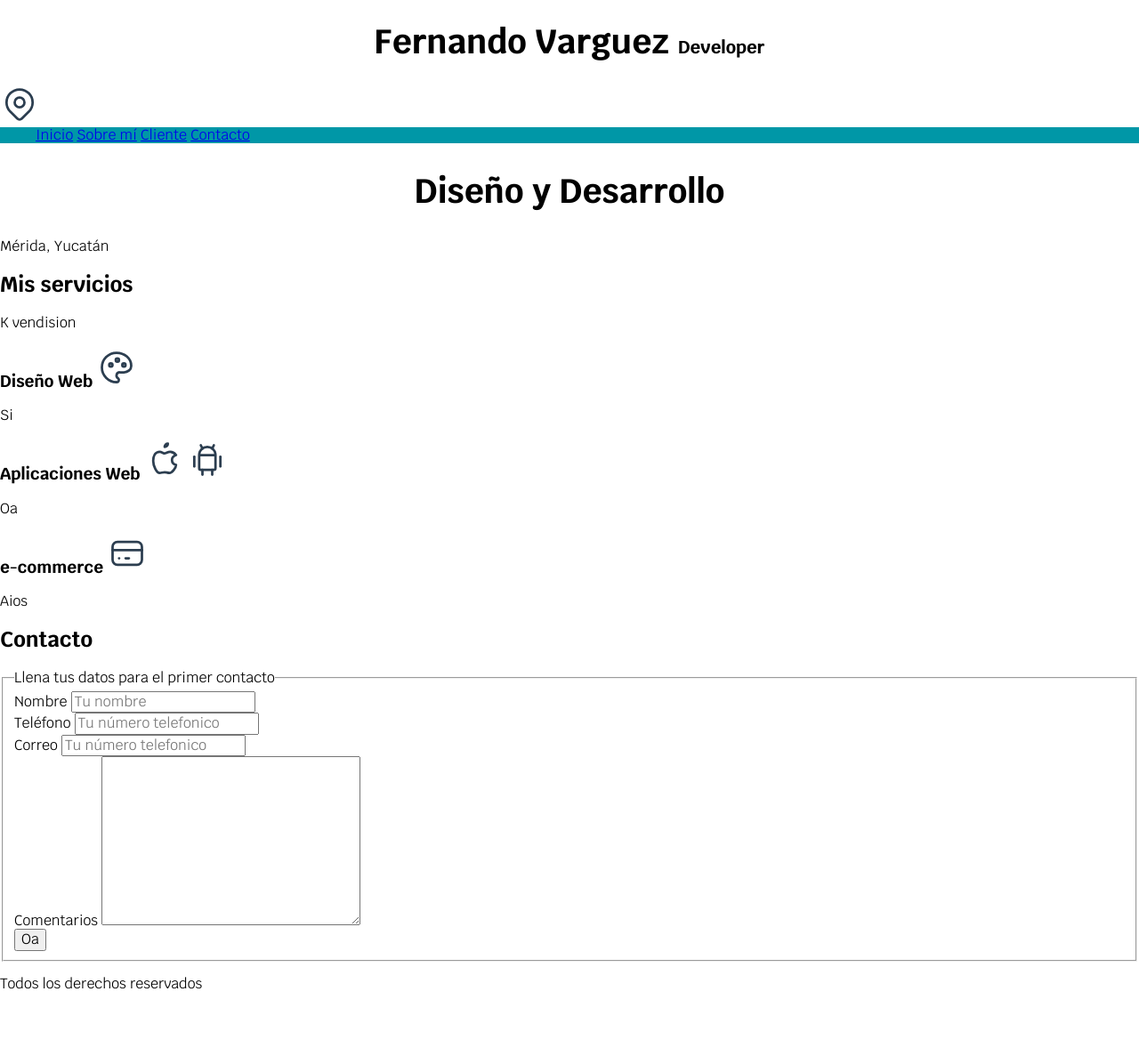
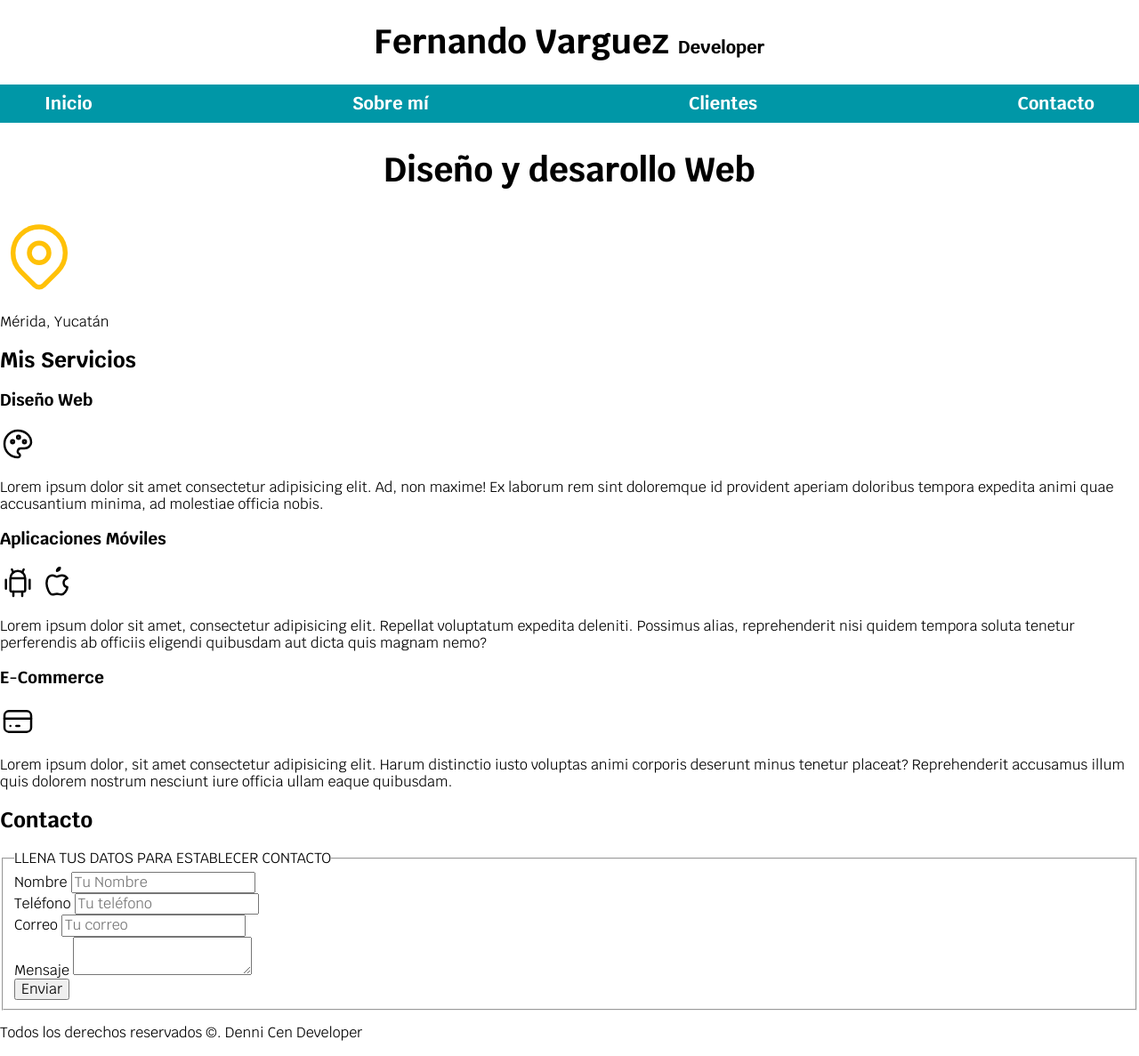
Before and after one commit to AtypicalVz/Developer-Website, a plain HTML site: page index.html in a window 1280 px wide. Shown: the whole page at 89% size. Before the commit the page ends 1131 px from the top, so only its background shows below. Drawn offline with Linux system fonts and the light colour scheme.

Commit message:
Update Query

```diff
--- a/index.html
+++ b/index.html
@@ -1,64 +1,67 @@
 <!DOCTYPE html>
-<html lang="en">
+<html lang="es">
 <head>
     <meta charset="UTF-8">
     <meta name="viewport" content="width=device-width, initial-scale=1.0">
-    <title>Atypical</title>
-    <link rel="stylesheet" href="/main/normalize.css">
+    <title>Web Freelancer</title>
+    <link rel="preload" href="main/normalize.css" as="style">
+    <link rel="stylesheet" href="main/normalize.css">
     <link rel="preconnect" href="https://fonts.googleapis.com">
     <link rel="preconnect" href="https://fonts.gstatic.com" crossorigin>
     <link href="https://fonts.googleapis.com/css2?family=Krub:wght@400;700&display=swap" rel="stylesheet">
-    <link rel="stylesheet" href="/main/main.css">
-    <link rel="preload" href="/css/main.css" as="style">
+    <link rel="preload" href="main/main.css" as="style"> <!-- tenga un mejor rendimiento -->
+    <link rel="stylesheet" href="main/main.css">
 </head>
+<body>
+    <header>
+        <h1 class="titulo">Fernando Varguez <span>Developer</span></h1>
+    </header>
 
-    <h1 class="title"> Fernando Varguez <span>Developer</span></h1>
-    <header>
-<body>
 
-        <svg xmlns="http://www.w3.org/2000/svg" class="icon icon-tabler icon-tabler-map-pin" width="44" height="44" viewBox="0 0 24 24" stroke-width="1.5" stroke="#2c3e50" fill="none" stroke-linecap="round" stroke-linejoin="round">
+    <div class="nav-bg">
+        <nav class="navegacion-principal contenedor"> <!-- recomendado max 3 clases -->
+                <a href="">Inicio</a>
+                <a href="">Sobre mí</a>
+                <a href="">Clientes</a>
+                <a href="">Contacto</a>
+        </nav>
+    </div>
+
+    <section>
+        <h2 class="titulo">Diseño y desarollo Web</h2>
+        <svg xmlns="http://www.w3.org/2000/svg" class="icon icon-tabler icon-tabler-map-pin" width="88" height="88" viewBox="0 0 24 24" stroke-width="1.5" stroke="#FFC107" fill="none" stroke-linecap="round" stroke-linejoin="round">
             <path stroke="none" d="M0 0h24v24H0z" fill="none"/>
             <path d="M9 11a3 3 0 1 0 6 0a3 3 0 0 0 -6 0" />
             <path d="M17.657 16.657l-4.243 4.243a2 2 0 0 1 -2.827 0l-4.244 -4.243a8 8 0 1 1 11.314 0z" />
           </svg>
 
-    </header>
-<div class="nav-bg">
-    <nav class="navegacion-principal contenedor">
+    </section>
 
-            <a href="#">Inicio</a>
-            <a href="#">Sobre mí</a>
-            <a href="#">Cliente</a>
-            <a href="#">Contacto</a>
+    <main>
+        <p>Mérida, Yucatán</p>
 
-    </nav>
-</div>
+        <h2>Mis Servicios</h2>
+
+        <!-- Seccion de diseño -->
         <section>
-        <h2 class="title">Diseño y Desarrollo </h2>
-
-        <p>Mérida, Yucatán</p>
-        <h2>Mis servicios</h2>
-        <p>K vendision</p>
-        <section>
-        <h3>Diseño Web
-            <svg xmlns="http://www.w3.org/2000/svg" class="icon icon-tabler icon-tabler-palette" width="44" height="44" viewBox="0 0 24 24" stroke-width="1.5" stroke="#2c3e50" fill="none" stroke-linecap="round" stroke-linejoin="round">
+                <h3>Diseño Web</h3>
+                <!--Logo web-->
+                <svg xmlns="http://www.w3.org/2000/svg" class="icon icon-tabler icon-tabler-palette" width="40" height="40" viewBox="0 0 24 24" stroke-width="1.5" stroke="#000000" fill="none" stroke-linecap="round" stroke-linejoin="round">
                     <path stroke="none" d="M0 0h24v24H0z" fill="none"/>
                     <path d="M12 21a9 9 0 0 1 0 -18c4.97 0 9 3.582 9 8c0 1.06 -.474 2.078 -1.318 2.828c-.844 .75 -1.989 1.172 -3.182 1.172h-2.5a2 2 0 0 0 -1 3.75a1.3 1.3 0 0 1 -1 2.25" />
                     <path d="M8.5 10.5m-1 0a1 1 0 1 0 2 0a1 1 0 1 0 -2 0" />
                     <path d="M12.5 7.5m-1 0a1 1 0 1 0 2 0a1 1 0 1 0 -2 0" />
                     <path d="M16.5 10.5m-1 0a1 1 0 1 0 2 0a1 1 0 1 0 -2 0" />
                 </svg>
-        </h3>
-        <p>Si</p>
+                <p>Lorem ipsum dolor sit amet consectetur adipisicing elit. Ad, non maxime! Ex laborum rem sint doloremque id provident aperiam doloribus tempora expedita animi quae accusantium minima, ad molestiae officia nobis.</p>
         </section>
+
+        <!-- Seccion de aplicaciones móviles -->
         <section>
-        <h3>Aplicaciones Web
-            <svg xmlns="http://www.w3.org/2000/svg" class="icon icon-tabler icon-tabler-brand-apple" width="44" height="44" viewBox="0 0 24 24" stroke-width="1.5" stroke="#2c3e50" fill="none" stroke-linecap="round" stroke-linejoin="round">
-                <path stroke="none" d="M0 0h24v24H0z" fill="none"/>
-                <path d="M9 7c-3 0 -4 3 -4 5.5c0 3 2 7.5 4 7.5c1.088 -.046 1.679 -.5 3 -.5c1.312 0 1.5 .5 3 .5s4 -3 4 -5c-.028 -.01 -2.472 -.403 -2.5 -3c-.019 -2.17 2.416 -2.954 2.5 -3c-1.023 -1.492 -2.951 -1.963 -3.5 -2c-1.433 -.111 -2.83 1 -3.5 1c-.68 0 -1.9 -1 -3 -1z" />
-                <path d="M12 4a2 2 0 0 0 2 -2a2 2 0 0 0 -2 2" />
-              </svg>
-              <svg xmlns="http://www.w3.org/2000/svg" class="icon icon-tabler icon-tabler-brand-android" width="44" height="44" viewBox="0 0 24 24" stroke-width="1.5" stroke="#2c3e50" fill="none" stroke-linecap="round" stroke-linejoin="round">
+                <h3>Aplicaciones Móviles</h3>
+
+                <!--Logo de android-->
+                <svg xmlns="http://www.w3.org/2000/svg" class="icon icon-tabler icon-tabler-brand-android" width="40" height="40" viewBox="0 0 24 24" stroke-width="1.5" stroke="#000000" fill="none" stroke-linecap="round" stroke-linejoin="round">
                     <path stroke="none" d="M0 0h24v24H0z" fill="none"/>
                     <path d="M4 10l0 6" />
                     <path d="M20 10l0 6" />
@@ -68,52 +71,92 @@
                     <path d="M9 18l0 3" />
                     <path d="M15 18l0 3" />
                   </svg>
-        </h3>
-        <p>Oa</p>
+
+
+                <!--logo de apple -->
+                <svg xmlns="http://www.w3.org/2000/svg" class="icon icon-tabler icon-tabler-brand-apple" width="40" height="40" viewBox="0 0 24 24" stroke-width="1.5" stroke="#000000" fill="none" stroke-linecap="round" stroke-linejoin="round">
+                    <path stroke="none" d="M0 0h24v24H0z" fill="none"/>
+                    <path d="M9 7c-3 0 -4 3 -4 5.5c0 3 2 7.5 4 7.5c1.088 -.046 1.679 -.5 3 -.5c1.312 0 1.5 .5 3 .5s4 -3 4 -5c-.028 -.01 -2.472 -.403 -2.5 -3c-.019 -2.17 2.416 -2.954 2.5 -3c-1.023 -1.492 -2.951 -1.963 -3.5 -2c-1.433 -.111 -2.83 1 -3.5 1c-.68 0 -1.9 -1 -3 -1z" />
+                    <path d="M12 4a2 2 0 0 0 2 -2a2 2 0 0 0 -2 2" />
+                  </svg>
+                <p>Lorem ipsum dolor sit amet, consectetur adipisicing elit. Repellat voluptatum expedita deleniti. Possimus alias, reprehenderit nisi quidem tempora soluta tenetur perferendis ab officiis eligendi quibusdam aut dicta quis magnam nemo?</p>
         </section>
+
+
+        <!-- Seccion de E-commerce -->
         <section>
-        <h3>e-commerce
-            <svg xmlns="http://www.w3.org/2000/svg" class="icon icon-tabler icon-tabler-credit-card" width="44" height="44" viewBox="0 0 24 24" stroke-width="1.5" stroke="#2c3e50" fill="none" stroke-linecap="round" stroke-linejoin="round">
+                <h3>E-Commerce</h3>
+                <!--Logo e-commerce-->
+                <svg xmlns="http://www.w3.org/2000/svg" class="icon icon-tabler icon-tabler-credit-card" width="40" height="40" viewBox="0 0 24 24" stroke-width="1.5" stroke="#000000" fill="none" stroke-linecap="round" stroke-linejoin="round">
                     <path stroke="none" d="M0 0h24v24H0z" fill="none"/>
                     <path d="M3 5m0 3a3 3 0 0 1 3 -3h12a3 3 0 0 1 3 3v8a3 3 0 0 1 -3 3h-12a3 3 0 0 1 -3 -3z" />
                     <path d="M3 10l18 0" />
                     <path d="M7 15l.01 0" />
                     <path d="M11 15l2 0" />
                   </svg>
-        </h3>
-        <p>Aios</p>
+
+                <p>Lorem ipsum dolor, sit amet consectetur adipisicing elit. Harum distinctio iusto voluptas animi corporis deserunt minus tenetur placeat? Reprehenderit accusamus illum quis dolorem nostrum nesciunt iure officia ullam eaque quibusdam.</p>
         </section>
-    <main>
+
 
     </main>
+
+
+
     <section>
-        <h2> Contacto</h2>
+
+        <h2>Contacto</h2>
+
     </section>
+
     <form>
         <fieldset>
             <legend>
-                Llena tus datos para el primer contacto
+                LLENA TUS DATOS PARA ESTABLECER CONTACTO
             </legend>
+
             <div>
-                <label for="">Nombre</label>
-                <input type="text" placeholder="Tu nombre">
+            <label>
+                Nombre
+            </label>
+            <input type="text" placeholder="Tu Nombre">
+<!-- placeholder: lo que el usuario ve dentro del input -->
             </div>
+
             <div>
-                <label for="">Teléfono</label>
-                <input type="tel" placeholder="Tu número telefonico">
+            <label>
+            Teléfono
+            </label>
+            <input type="tel" placeholder="Tu teléfono">
             </div>
+
             <div>
-                <label for="">Correo</label>
-                <input type="email" placeholder="Tu número telefonico">
+            <label>
+                Correo
+            </label>
+            <input type="email" placeholder="Tu correo">
             </div>
-                <label for="">Comentarios</label>
-                <textarea name="" id="" cols="30" rows="10"></textarea>
+
+            <div>
+            <label>
+                Mensaje
+            </label>
+
+            <textarea></textarea>
             </div>
-            <div><input type="submit" value="Oa"/></div>
+
+            <div>
+                <input type="submit" value="Enviar">
+            </div>
+
         </fieldset>
     </form>
+
     <footer>
-        <p>Todos los derechos reservados</p>
+        <p>Todos los derechos reservados ©. Denni Cen Developer</p>
     </footer>
+
+
+
 </body>
 </html>
--- a/main/main.css
+++ b/main/main.css
@@ -14,17 +14,41 @@ body{
     font-size: 16px;
     font-family: 'Krub', sans-serif;
 }
-.title{
+.titulo{
     text-align: center;
     font-size: 3.8rem;
 }
-.title span{
+.titulo span{
     font-size: 2rem;
 }
 .contenedor{
-    width: 120rem;
+    max-width: 120rem;
     margin: 0 auto;
+
 }
 .nav-bg{
     background-color: var(--secundary);
 }
+.navegacion-principal{
+    display: flex;
+    flex-direction: column;
+    justify-content: space-between;
+    font-weight: bold;
+    font-size: 2rem;
+    align-items: center;
+}
+.navegacion-principal a{
+    padding: 1rem;
+    text-decoration: none;
+    color: var(--white);
+}
+.navegacion-principal a:hover{
+    background-color: var(--primary);
+    color: var(--dark);
+}
+@media(min-width: 768px){
+    .navegacion-principal{
+        flex-direction: row;
+
+    }
+}
```
Lines whose indentation alone changed are shown as unchanged.
